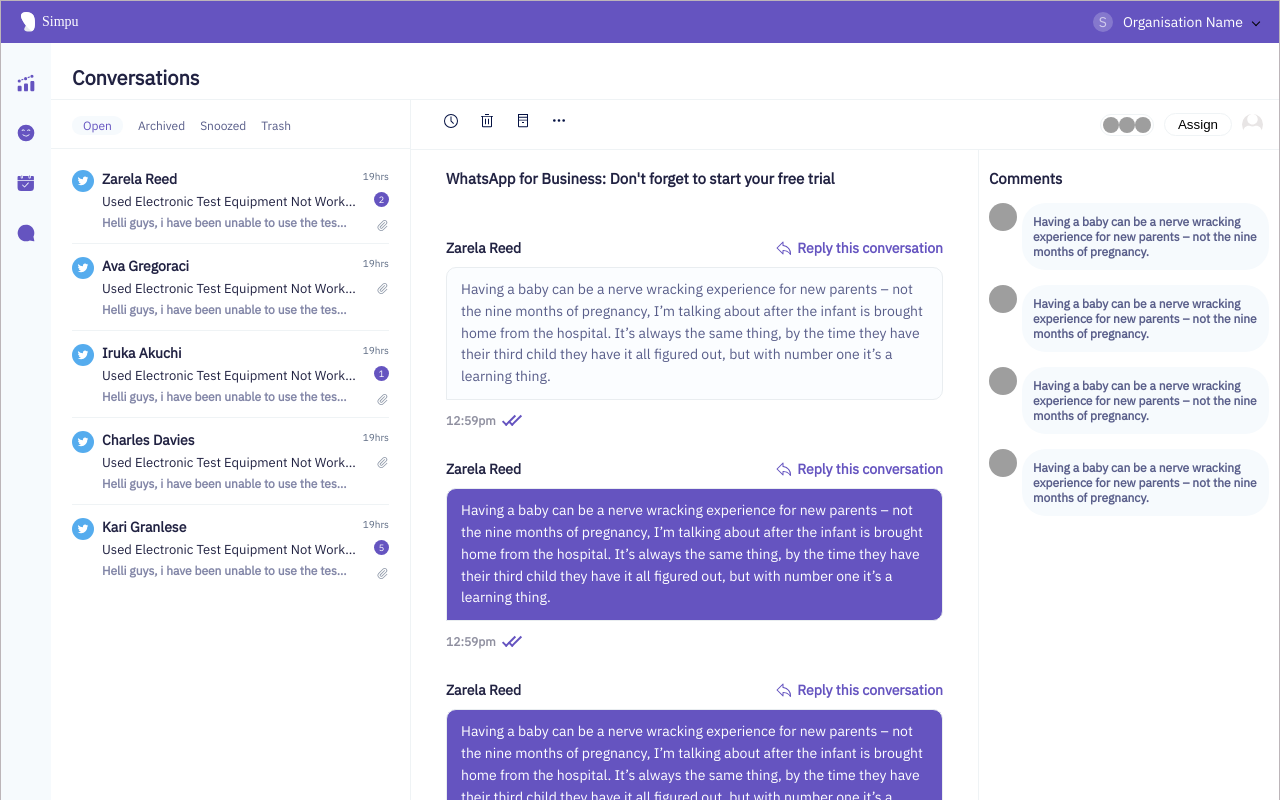
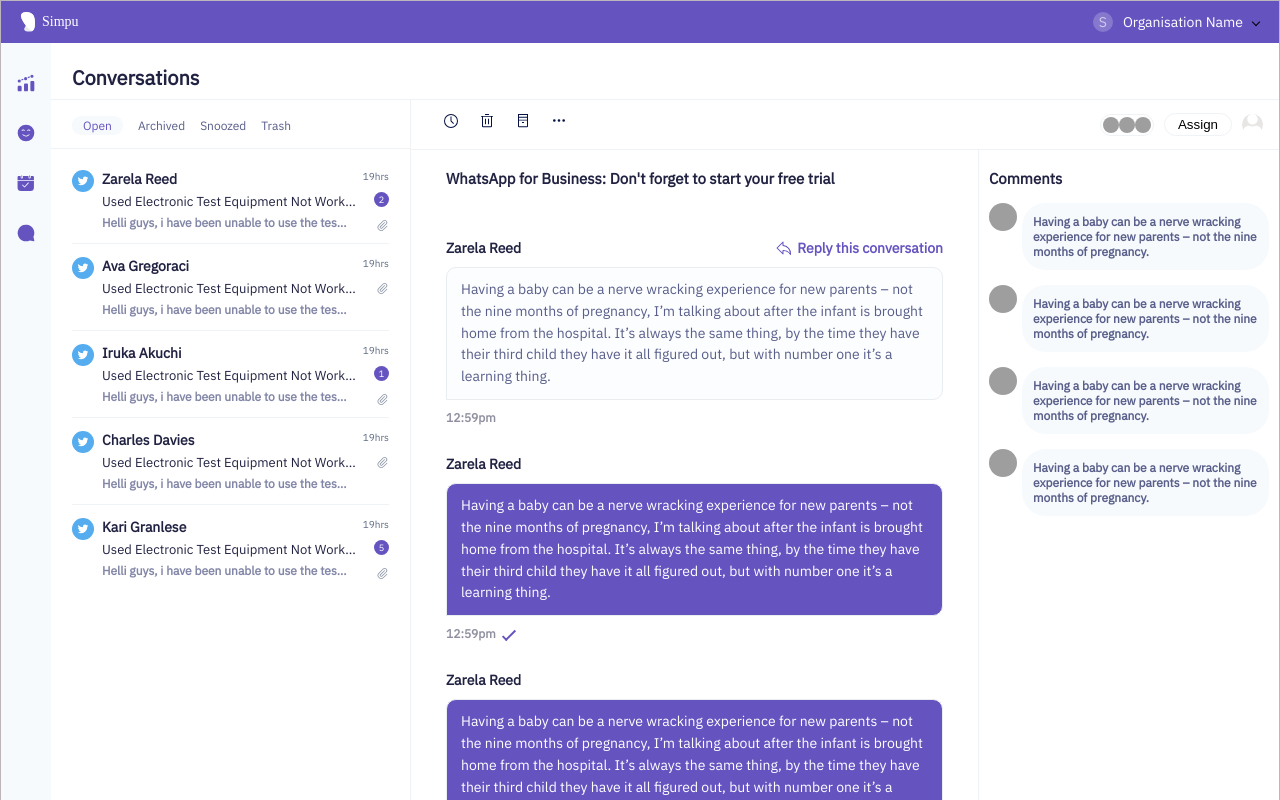
Before and after one commit to davidobodo/simpu-interview-challenge, a React (Create React App) app: page / in a window 1280 px wide. Shown: the top 800 px of the page. Built offline with nearby package versions, Linux system fonts and the light colour scheme; grey boxes are pictures that could not be loaded.

Commit message:
chat window styles complete

```diff
--- a/src/components/chat/index.js
+++ b/src/components/chat/index.js
@@ -33,6 +33,7 @@
         return <h6>{content}</h6>
     }
 
+
     return (
         <ChatWrapper>
             <div className='left'><img src={socialIcon} alt="social" /></div>
--- /dev/null
+++ b/src/components/chatWindow/constants.js
@@ -0,0 +1,41 @@
+export const DIALOGUE = [
+    {
+        id: 1,
+        name: 'Zarela Reed',
+        reply: true,
+        content: `Having a baby can be a nerve wracking experience for new parents –
+                    not the nine months of pregnancy, I’m talking about after the infant
+                    is brought home from the hospital. It’s always the same thing, by the
+                    time they have their third child they have it all figured out, but with
+                    number one it’s a learning thing.`,
+        time: '12:59pm',
+        status: 'sent',
+        is_user_msg: false,
+    },
+    {
+        id: 2,
+        name: 'Zarela Reed',
+        reply: false,
+        content: `Having a baby can be a nerve wracking experience for new parents –
+                    not the nine months of pregnancy, I’m talking about after the infant
+                    is brought home from the hospital. It’s always the same thing, by the
+                    time they have their third child they have it all figured out, but with
+                    number one it’s a learning thing.`,
+        time: '12:59pm',
+        status: 'delivered',
+        is_user_msg: true,
+    },
+    {
+        id: 3,
+        name: 'Zarela Reed',
+        reply: false,
+        content: `Having a baby can be a nerve wracking experience for new parents –
+                    not the nine months of pregnancy, I’m talking about after the infant
+                    is brought home from the hospital. It’s always the same thing, by the
+                    time they have their third child they have it all figured out, but with
+                    number one it’s a learning thing.`,
+        time: '12:59pm',
+        status: 'read',
+        is_user_msg: true,
+    },
+]
--- a/src/components/chatWindow/index.js
+++ b/src/components/chatWindow/index.js
@@ -1,76 +1,21 @@
 import React from 'react';
 import { ChatWindowWrapper } from './style';
+import Message from './message';
 import attachment from '../../assets/img/attachment.svg';
-import reply from '../../assets/img/reply.svg';
+
+import { DIALOGUE } from './constants';
 
 
 
 
-const ChatWindow = () => {
+const ChatWindow = ({ message }) => {
+    console.log(message)
     return (
         <ChatWindowWrapper>
             <h3>WhatsApp for Business: Don't forget to start your free trial</h3>
-            <div className="message">
-                <div className="message__header">
-                    <h4>Zarela Reed</h4>
-                    <h4 className="reply">
-                        <img src={reply} alt='img' />
-                        Reply this conversation</h4>
-                </div>
-                <p>Having a baby can be a nerve wracking experience for new parents –
-                    not the nine months of pregnancy, I’m talking about after the infant
-                    is brought home from the hospital. It’s always the same thing, by the
-                    time they have their third child they have it all figured out, but with
-                    number one it’s a learning thing.</p>
-                <div className="message__footer">
-                    <h6>12:59pm</h6>
-                    <span className="tick">
-                        <span className="tick__one"></span>
-                        <span className="tick__two"></span>
-                    </span>
-                </div>
-            </div>
-            <div className="message">
-                <div className="message__header">
-                    <h4>Zarela Reed</h4>
-                    <h4 className="reply">
-                        <img src={reply} alt='img' />
-                        Reply this conversation</h4>
-                </div>
-                <p className="received">Having a baby can be a nerve wracking experience for new parents –
-                    not the nine months of pregnancy, I’m talking about after the infant
-                    is brought home from the hospital. It’s always the same thing, by the
-                    time they have their third child they have it all figured out, but with
-                    number one it’s a learning thing.</p>
-                <div className="message__footer">
-                    <h6>12:59pm</h6>
-                    <span className="tick">
-                        <span className="tick__one"></span>
-                        <span className="tick__two"></span>
-                    </span>
-                </div>
-            </div>
-            <div className="message">
-                <div className="message__header">
-                    <h4>Zarela Reed</h4>
-                    <h4 className="reply">
-                        <img src={reply} alt='img' />
-                        Reply this conversation</h4>
-                </div>
-                <p className="received">Having a baby can be a nerve wracking experience for new parents –
-                    not the nine months of pregnancy, I’m talking about after the infant
-                    is brought home from the hospital. It’s always the same thing, by the
-                    time they have their third child they have it all figured out, but with
-                    number one it’s a learning thing.</p>
-                <div className="message__footer">
-                    <h6>12:59pm</h6>
-                    <span className="tick">
-                        <span className="tick__one"></span>
-                        <span className="tick__two"></span>
-                    </span>
-                </div>
-            </div>
-
+            {DIALOGUE.map((message) => {
+                return <Message key={message.id} message={message} />
+            })}
             <div className="input-field">
                 <input type="text" placeholder="Type a message ..." />
                 <img src={attachment} alt="attachment" />
--- /dev/null
+++ b/src/components/chatWindow/message/index.js
@@ -0,0 +1,43 @@
+import React from 'react';
+import replyIcon from '../../../assets/img/reply.svg';
+import { MessageWrapper } from './style';
+
+const Message = ({ message }) => {
+    const { name, reply, content, time, status, is_user_msg } = message;
+
+    const renderTick = () => {
+        switch (status) {
+            case 'sent':
+                return <span></span>;
+            case 'delivered':
+                return <span className="tick"></span>;
+            case 'read':
+                return (<>
+                    <span className="tick"></span>
+                    <span className="tick"></span>
+                </>
+                );
+            default:
+                return <span></span>;
+        }
+    };
+
+    return (
+        <MessageWrapper>
+            <div className="message__header">
+                <h4>{name}</h4>
+                {reply && <h4 className="reply">
+                    <img src={replyIcon} alt='img' />
+                    Reply this conversation
+                </h4>}
+            </div>
+            <p className={is_user_msg ? 'is_user_msg' : ''}>{content}</p>
+            <div className="message__footer">
+                <h6>{time}</h6>
+                {renderTick()}
+            </div>
+        </MessageWrapper>
+    )
+};
+
+export default Message;
--- /dev/null
+++ b/src/components/chatWindow/message/style.js
@@ -0,0 +1,63 @@
+import styled from 'styled-components';
+
+export const MessageWrapper = styled.div`
+    margin-bottom: 30px;
+
+    .message__header{
+        display: flex;
+        justify-content: space-between;
+
+        h4{
+            margin-bottom: 10px;
+        }
+
+        .reply{
+            color: #6554c0;
+            display: flex;
+            align-items: center;
+
+            img{
+                margin-right: 5px;
+            }
+        }
+
+    }
+
+
+    p{
+        color: #595e8a;
+        background-color: #fbfdff;
+        line-height: 1.56;
+        border: 0.8px solid #e9edf0;
+        padding: 11px 14px;
+        border-top-left-radius: 10px;
+        border-top-right-radius: 10px;
+        border-bottom-right-radius: 10px;
+        margin-bottom: 10px;
+    }
+
+    .is_user_msg{
+        background-color: #6554c0 !important;
+        color: #ffffff !important;
+    }
+
+    .message__footer{
+        display: flex;
+        align-items: center;
+
+        h6{
+            color: #212242;
+            opacity: 0.5;
+            margin-right: 10px;
+        }
+
+        .tick{
+            border-right: 2px solid #6554c0;
+            border-bottom: 2px solid #6554c0;
+            width: 6px;
+            height: 14px;
+            display: inline-block;
+            transform: rotate(45deg);
+        }
+    }
+`
--- a/src/components/chatWindow/style.js
+++ b/src/components/chatWindow/style.js
@@ -8,80 +8,6 @@
 
     h3{
         margin-bottom: 51px;
-    }
-
-    .message{
-        margin-bottom: 30px;
-
-        &__header{
-            display: flex;
-            justify-content: space-between;
-
-            h4{
-                margin-bottom: 10px;
-            }
-
-            .reply{
-                color: #6554c0;
-                display: flex;
-                align-items: center;
-
-                img{
-                    margin-right: 5px;
-                }
-            }
-
-        }
-
-
-        p{
-            color: #595e8a;
-            background-color: #fbfdff;
-            line-height: 1.56;
-            border: 0.8px solid #e9edf0;
-            padding: 11px 14px;
-            border-top-left-radius: 10px;
-            border-top-right-radius: 10px;
-            border-bottom-right-radius: 10px;
-            margin-bottom: 10px;
-        }
-
-        &__footer{
-            display: flex;
-            align-items: center;
-
-            h6{
-                color: #212242;
-                opacity: 0.5;
-                margin-right: 10px;
-            }
-
-            .tick{
-
-                &__one{
-                    border-right: 2px solid #6554c0;
-                    border-bottom: 2px solid #6554c0;
-                    width: 6px;
-                    height: 14px;
-                    display: inline-block;
-                    transform: rotate(45deg);
-                }
-
-                &__two{
-                    border-right: 2px solid #6554c0;
-                    border-bottom: 2px solid #6554c0;
-                    width: 6px;
-                    height: 14px;
-                    display: inline-block;
-                    transform: rotate(45deg);
-                }
-            }
-        }
-    }
-
-    .received{
-        background-color: #6554c0 !important;
-        color: #ffffff !important;
     }
 
     .input-field{
--- a/src/layouts/body/index.js
+++ b/src/layouts/body/index.js
@@ -10,6 +10,7 @@
 import dustbin from '../../assets/img/dustbin.svg';
 import options from '../../assets/img/options.svg';
 import more from '../../assets/img/more.svg';
+
 
 
 
```
